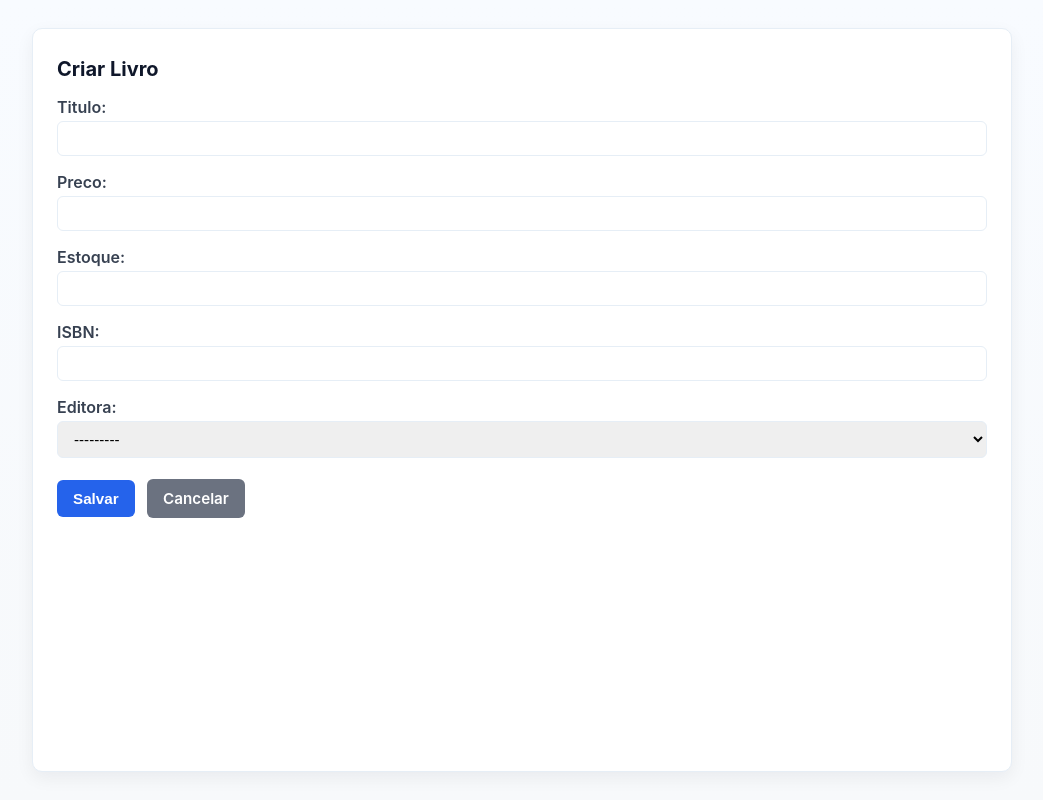
After one commit to FernandoJMartins/DjangoExercise2, a Django app: page /livros/novo/ in a window 1280 px wide. The commit adds this page. Shown: the whole page, without its empty margins (118-1161 px from the left). Run offline with Django 5.2, Linux system fonts and the light colour scheme; data comes from the database, SQL or seed files in the repository; both versions use the stored data as it was after the commit.

Commit message:
feat: create and edit

```diff
--- /dev/null
+++ b/blog/forms.py
@@ -0,0 +1,14 @@
+from django import forms
+from .models import Livro
+
+class LivroForm(forms.ModelForm):
+    class Meta:
+        model = Livro
+        fields = ['titulo', 'preco', 'estoque', 'ISBN', 'editora']
+        widgets = {
+            'titulo': forms.TextInput(attrs={'class': 'form-control'}),
+            'preco': forms.NumberInput(attrs={'class': 'form-control'}),
+            'estoque': forms.NumberInput(attrs={'class': 'form-control'}),
+            'ISBN': forms.TextInput(attrs={'class': 'form-control'}),
+            'editora': forms.Select(attrs={'class': 'form-control'}),
+        }
--- a/blog/urls.py
+++ b/blog/urls.py
@@ -5,7 +5,9 @@ from . import views
 app_name = "blog"
 
 urlpatterns = [
-    path('', views.livro_list, name='livro-list'),
+    path('', views.home, name='home'),
     path('livros/', views.livro_list, name='livro-list'),
+    path('livros/novo/', views.livro_create, name='livro-create'),
+    path('livros/<int:pk>/editar/', views.livro_edit, name='livro-edit'),
 ]
 # ...existing code...
--- a/blog/views.py
+++ b/blog/views.py
@@ -1,6 +1,9 @@
 from django.http import HttpResponse, JsonResponse
-from django.shortcuts import render
+from django.shortcuts import render, redirect, get_object_or_404
 from datetime import datetime
+from .models import Livro
+from .forms import LivroForm
+from django.core.paginator import Paginator, EmptyPage, PageNotAnInteger
 
 def home(request):
     return render(request, "home.html", {})
@@ -8,9 +11,6 @@ def home(request):
 
 
 def livro_list(request):
-    from .models import Livro
-    from django.core.paginator import Paginator, EmptyPage, PageNotAnInteger
-
     livros_list = Livro.objects.all()
 
     page = request.GET.get('page', 1)
@@ -23,3 +23,26 @@ def livro_list(request):
         livros = paginator.page(paginator.num_pages)
 
     return render(request, 'livro_list.html', {'livros': livros})
+
+
+def livro_create(request):
+    if request.method == 'POST':
+        form = LivroForm(request.POST)
+        if form.is_valid():
+            form.save()
+            return redirect('blog:livro-list')
+    else:
+        form = LivroForm()
+    return render(request, 'livro_form.html', {'form': form, 'action': 'Criar'})
+
+
+def livro_edit(request, pk):
+    livro = get_object_or_404(Livro, pk=pk)
+    if request.method == 'POST':
+        form = LivroForm(request.POST, instance=livro)
+        if form.is_valid():
+            form.save()
+            return redirect('blog:livro-list')
+    else:
+        form = LivroForm(instance=livro)
+    return render(request, 'livro_form.html', {'form': form, 'action': 'Editar'})
--- a/myapp/styles.css
+++ b/myapp/styles.css
@@ -134,6 +134,80 @@ a.page-link:hover{
     text-align:center;
 }
 
+.btn-primary, .btn-secondary, .btn-edit {
+    display: inline-block;
+    padding: 10px 16px;
+    border-radius: 6px;
+    text-decoration: none;
+    font-weight: 600;
+    transition: all .15s ease;
+    border: none;
+    cursor: pointer;
+    font-size: 0.95rem;
+}
+
+.btn-primary {
+    background: var(--accent);
+    color: #fff;
+    margin-bottom: 16px;
+}
+
+.btn-primary:hover {
+    background: #1d4ed8;
+    transform: translateY(-1px);
+}
+
+.btn-secondary {
+    background: #6b7280;
+    color: #fff;
+    margin-left: 8px;
+}
+
+.btn-secondary:hover {
+    background: #4b5563;
+}
+
+.btn-edit {
+    background: var(--accent-2);
+    color: #fff;
+    padding: 6px 12px;
+    font-size: 0.85rem;
+}
+
+.btn-edit:hover {
+    background: #059669;
+    transform: translateY(-1px);
+}
+
+form p {
+    margin-bottom: 14px;
+}
+
+form label {
+    display: block;
+    margin-bottom: 4px;
+    font-weight: 600;
+    color: #374151;
+}
+
+form input, form select {
+    width: 100%;
+    padding: 8px 12px;
+    border: 1px solid var(--border);
+    border-radius: 6px;
+    font-size: 0.95rem;
+}
+
+form input:focus, form select:focus {
+    outline: none;
+    border-color: var(--accent);
+    box-shadow: 0 0 0 3px rgba(37,99,235,0.1);
+}
+
+button[type="submit"] {
+    margin-top: 8px;
+}
+
 /* responsivo */
 @media (max-width:640px){
     body{padding:18px}
--- /dev/null
+++ b/myapp/templates/livro_form.html
@@ -0,0 +1,13 @@
+{% extends 'base.html' %}
+
+{% block content %}
+<div class="container">
+  <h2>{{ action }} Livro</h2>
+  <form method="post">
+    {% csrf_token %}
+    {{ form.as_p }}
+    <button type="submit" class="btn-primary">Salvar</button>
+    <a href="{% url 'blog:livro-list' %}" class="btn-secondary">Cancelar</a>
+  </form>
+</div>
+{% endblock %}
--- a/myapp/urls.py
+++ b/myapp/urls.py
@@ -22,4 +22,7 @@ urlpatterns = [
     path('admin/', admin.site.urls),
     # include the blog app URLconf and register the 'blog' namespace
     path('', include(('blog.urls', 'blog'), namespace='blog')),
+    # path('signin/', views.signin, name='signin'),
+    # path('signup/', views.signup, name='signup'),
+    # path('logout/', views.logout, name='logout'),
 ]
```
Also changed, not shown: myapp/templates/home.html (added, +11 -0 lines), myapp/templates/livro_list.html (+16 -17 lines), db.sqlite3.
